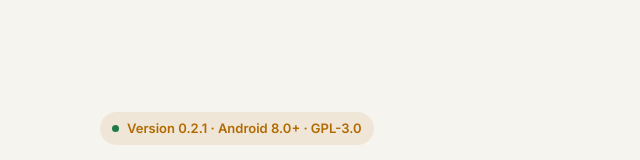
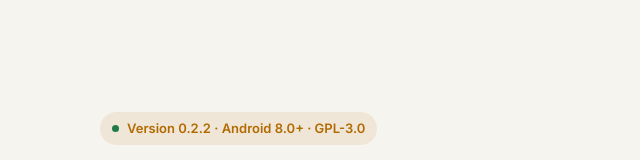
Before and after one commit to MrDDream/Nautile, a plain HTML site: page docs/index.html in a window 1280 px wide. Shown: the part 136-296 px from the top of the page, 0-640 px from the left. Drawn offline with Linux system fonts and the light colour scheme.

Commit message:
Release 0.2.2
Co-Authored-By: Claude Opus 5.5 <noreply@anthropic.com>

```diff
--- a/docs/index.html
+++ b/docs/index.html
@@ -145,7 +145,7 @@
   <section class="hero">
     <div class="wrap">
       <div>
-        <span class="eyebrow" data-i18n="hero.eyebrow">Version 0.2.1 · Android 8.0+ · GPL-3.0</span>
+        <span class="eyebrow" data-i18n="hero.eyebrow">Version 0.2.2 · Android 8.0+ · GPL-3.0</span>
         <h1 data-i18n-html="hero.title">Your servers,<br><em>in your pocket.</em></h1>
         <p class="lead" data-i18n="hero.lead">Nautile is a free SSH, Mosh and remote-desktop client for Android: a real terminal, SFTP, tunnels, snippets and encrypted sync. No cloud, no account: your hosts, keys and passwords stay encrypted on your phone.</p>
         <div class="cta">
@@ -250,7 +250,7 @@
   // French: English is the HTML's own text.
   const FR = {
     "nav.screens": "Captures", "nav.features": "Fonctionnalités", "nav.install": "Installer",
-    "hero.eyebrow": "Version 0.2.1 · Android 8.0+ · GPL-3.0",
+    "hero.eyebrow": "Version 0.2.2 · Android 8.0+ · GPL-3.0",
     "hero.title": "Tes serveurs,<br><em>dans ta poche.</em>",
     "hero.lead": "Nautile est un client SSH, Mosh et bureau à distance libre pour Android : un vrai terminal, SFTP, tunnels, snippets et synchro chiffrée. Pas de cloud, pas de compte : tes hôtes, clés et mots de passe restent chiffrés sur ton téléphone.",
     "cta.download": "Télécharger l’APK", "cta.obtainium": "Installer avec Obtainium", "cta.source": "Code source",
```
Also changed, not shown: fastlane/metadata/android/en-US/changelogs/5.txt (added), fastlane/metadata/android/fr-FR/changelogs/5.txt (added), 1 other file.
